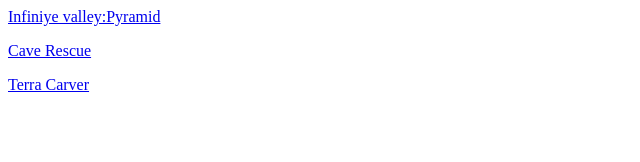
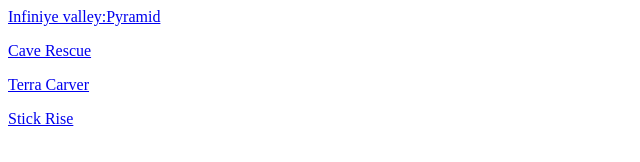
Before and after one commit to honyaneeta/pixel-p2r8v3, a plain HTML site: page games.html in a window 1280 px wide. Shown: the full height of the page, 0-640 px from the left. Drawn offline with Linux system fonts and the light colour scheme.

Commit message:
Add link to Stick Rise in games.html

```diff
--- a/games.html
+++ b/games.html
@@ -8,5 +8,7 @@
 <a href="CAVE RESCUE 80.html">Cave Rescue</a>
 <p>
 <a href="TERRA CARVER 80.html">Terra Carver</a>
+<p>
+<a href="STICK_RISE.html">Stick Rise</a>
 </body>
 </html>
```
